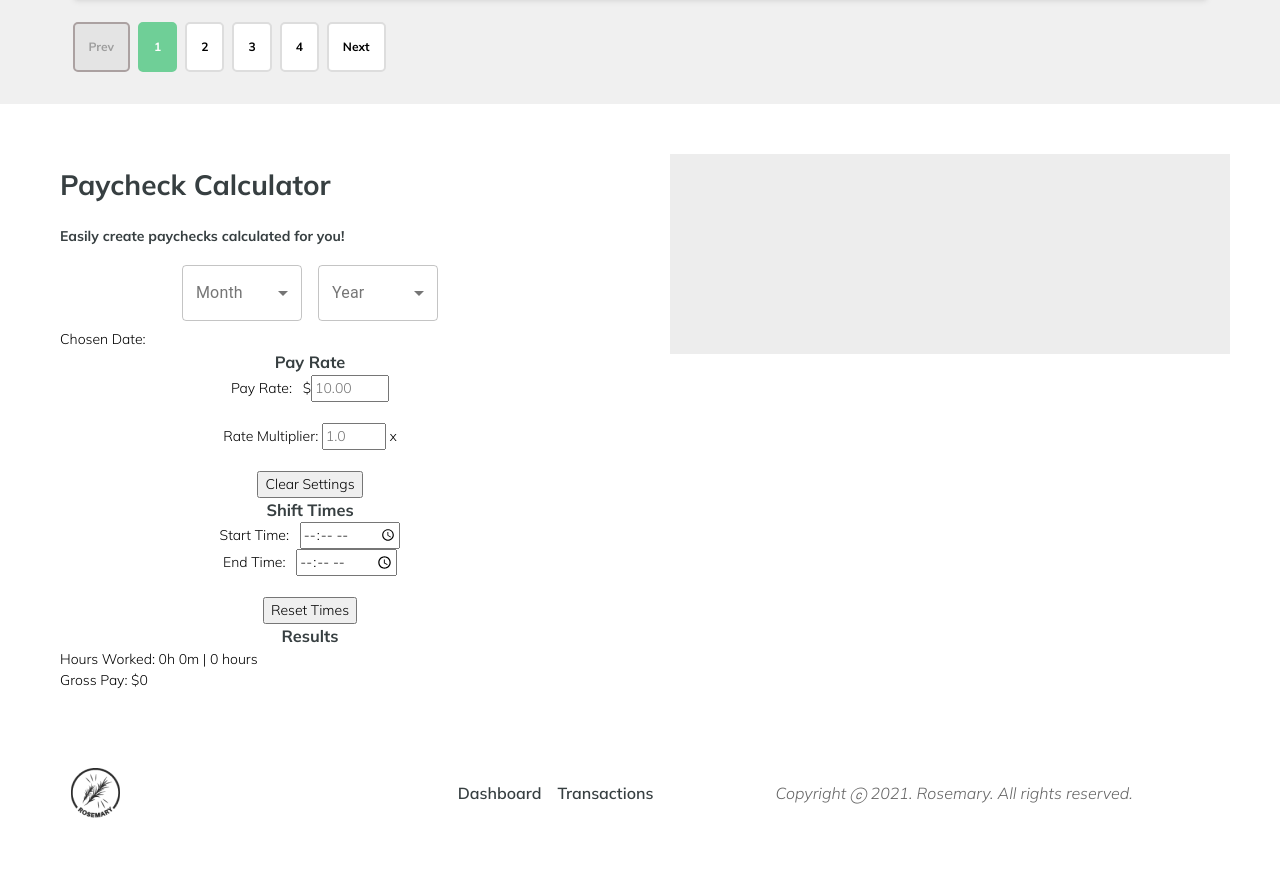
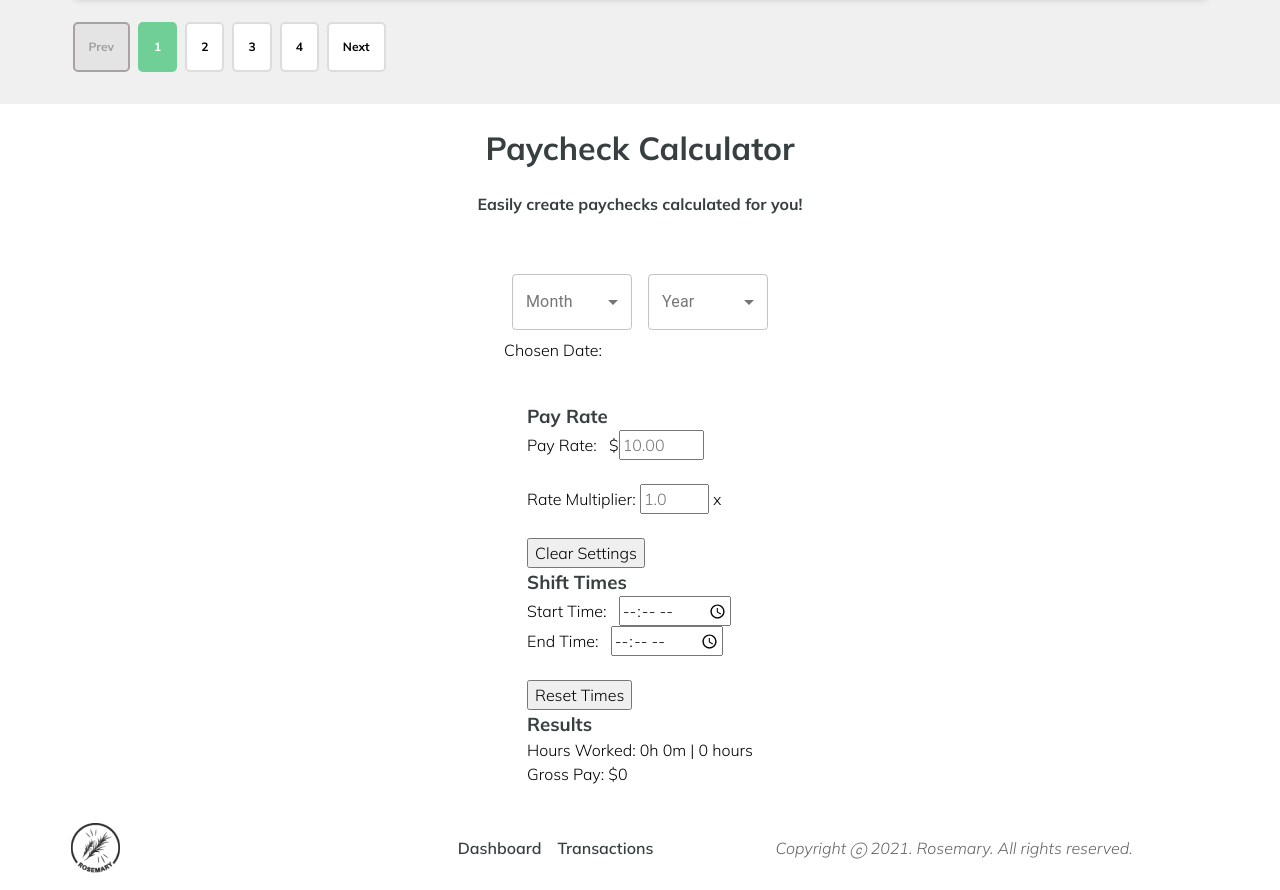
Before and after one commit to markanator/rosemary-personal-finance, a React (Create React App) app: page /dashboard in a window 1280 px wide. Shown: the part 579-1469 px from the top of the page. Before the commit the page ends 1414 px from the top, so only its background shows below. Built offline with nearby package versions, Linux system fonts and the light colour scheme.

Commit message:
edit style

```diff
--- a/src/components/features/PayCalculator/pay-calculator.css
+++ b/src/components/features/PayCalculator/pay-calculator.css
@@ -2,30 +2,22 @@
   box-sizing: border-box;
 }
 
-.columns {
+.section-text {
+  min-height: 80px;
+  align-items: center;
+  justify-content: center;
+  padding: 20px;
   display: flex;
-  font-size: 30px;
+  flex-direction: column;
 }
 
-.column {
-  font-size: 14px;
-  padding: 30px;
-  margin: 30px;
-  flex: 50%;
-}
-
-.result-column {
-  font-size: 14px;
-  padding: 30px;
-  margin: 50px;
-  flex: 50%;
-  background-color: #ededed;
-  width: 90px;
-  height: 200px;
-}
-
-p {
-  text-align: left;
+.section-box {
+  min-height: 80px;
+  align-items: center;
+  justify-content: center;
+  padding: 20px;
+  display: flex;
+  flex-direction: column;
 }
 
 h1 {
--- a/src/components/features/PayCalculator/pay-calculator.js
+++ b/src/components/features/PayCalculator/pay-calculator.js
@@ -7,15 +7,17 @@ import SetPay from './set-pay.js';
 function PayCalculator() {
   return (
     <main>
-      <div className="columns">
-        <div className="column">
-          <h1>Paycheck Calculator</h1>
-          <h4>Easily create paychecks calculated for you!</h4>
-          <SimpleSelect />
-          <SetPay />
-        </div>
+      <div className="section-text">
+        <h1>Paycheck Calculator</h1>
+        <h4>Easily create paychecks calculated for you!</h4>
+      </div>
 
-        <div className="result-column"></div>
+      <div className="section-box">
+        <SimpleSelect />
+      </div>
+
+      <div className="section-box">
+        <SetPay />
       </div>
     </main>
   );
--- /dev/null
+++ b/src/components/features/PayCalculator/select-input.css
@@ -0,0 +1,4 @@
+p {
+  align-items: center;
+  justify-content: center;
+}
--- a/src/components/features/PayCalculator/select-input.js
+++ b/src/components/features/PayCalculator/select-input.js
@@ -4,6 +4,7 @@ import InputLabel from '@material-ui/core/InputLabel';
 import MenuItem from '@material-ui/core/MenuItem';
 import FormControl from '@material-ui/core/FormControl';
 import Select from '@material-ui/core/Select';
+import './select-input.css';
 
 const useStyles = makeStyles(theme => ({
   formControl: {
@@ -43,18 +44,19 @@ export default function SimpleSelect() {
           <MenuItem value="">
             <em>None</em>
           </MenuItem>
-          <MenuItem value={1}>January</MenuItem>
-          <MenuItem value={2}>February</MenuItem>
-          <MenuItem value={3}>March</MenuItem>
-          <MenuItem value={4}>April</MenuItem>
-          <MenuItem value={5}>May</MenuItem>
-          <MenuItem value={6}>June</MenuItem>
-          <MenuItem value={7}>July</MenuItem>
-          <MenuItem value={8}>August</MenuItem>
-          <MenuItem value={9}>September</MenuItem>
-          <MenuItem value={10}>October</MenuItem>
-          <MenuItem value={11}>November</MenuItem>
-          <MenuItem value={12}>December</MenuItem>
+
+          <MenuItem value="January">January</MenuItem>
+          <MenuItem value="February">February</MenuItem>
+          <MenuItem value="March">March</MenuItem>
+          <MenuItem value="April">April</MenuItem>
+          <MenuItem value="May">May</MenuItem>
+          <MenuItem value="June">June</MenuItem>
+          <MenuItem value="July">July</MenuItem>
+          <MenuItem value="August">August</MenuItem>
+          <MenuItem value="September">September</MenuItem>
+          <MenuItem value="October">October</MenuItem>
+          <MenuItem value="November">November</MenuItem>
+          <MenuItem value="December">December</MenuItem>
         </Select>
       </FormControl>
 
@@ -65,7 +67,7 @@ export default function SimpleSelect() {
           id="demo-simple-select-outlined"
           value={year}
           onChange={handleChangeYear}
-          label="Month"
+          label="Year"
         >
           <MenuItem value="">
             <em>None</em>
--- a/src/components/features/PayCalculator/set-pay.js
+++ b/src/components/features/PayCalculator/set-pay.js
@@ -1,7 +1,7 @@
 import React, { Component } from 'react';
-import Settings from './set-pat-components/Settings';
-import ShiftTimes from './set-pat-components/ShiftTimes';
-import Results from './set-pat-components/Results';
+import Settings from './set-pay-components/Settings';
+import ShiftTimes from './set-pay-components/ShiftTimes';
+import Results from './set-pay-components/Results';
 
 class SetPay extends Component {
   constructor(props) {
```
Also changed, not shown: src/components/features/PayCalculator/set-pay-components/Results.js (renamed from src/components/features/PayCalculator/set-pat-components/Results.js), src/components/features/PayCalculator/set-pay-components/Settings.js (renamed from src/components/features/PayCalculator/set-pat-components/Settings.js), src/components/features/PayCalculator/set-pay-components/ShiftTimes.js (renamed from src/components/features/PayCalculator/set-pat-components/ShiftTimes.js).
